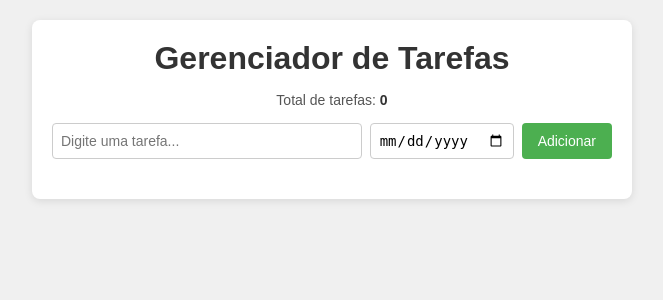
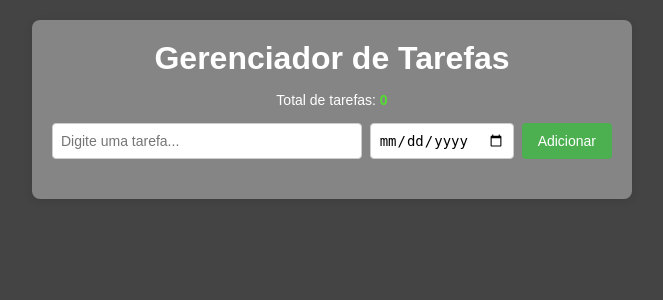
Before and after one commit to JoseMartins08/PROJETO_WEB, a PHP site: page / in a window 1280 px wide. Shown: the top 300 px of the page, without its empty margins (308-971 px from the left). Run offline with PHP 8.4, Linux system fonts and the light colour scheme.

Commit message:
(25/03 19:39) feature: atualizando a página

```diff
--- a/TO-DO LIST/index.html
+++ b/TO-DO LIST/index.html
@@ -23,15 +23,12 @@
     </div>
 
     <script>
-      // Array que guarda todas as tarefas
       var tarefas = [];
 
-      // Função para adicionar tarefa
       function adicionarTarefa() {
         var texto = document.getElementById('inputTarefa').value;
         var data = document.getElementById('inputData').value;
 
-        // Validação: não permite tarefa em branco ou menos de 3 caracteres
         if (texto.trim() === '') {
           alert('Por favor, digite uma tarefa!');
           return;
@@ -42,29 +39,23 @@
           return;
         }
 
-        // Cria objeto da tarefa
         var tarefa = {
           id: Date.now(),
           texto: texto,
           data: data,
           concluida: false
         };
-
-        // Adiciona no array
         tarefas.push(tarefa);
 
-        // Limpa os campos
         document.getElementById('inputTarefa').value = '';
         document.getElementById('inputData').value = '';
 
-        // Atualiza a lista na tela
         renderizarLista();
       }
 
-      // Função que desenha a lista na tela
       function renderizarLista() {
         var ul = document.getElementById('listaTarefas');
-        ul.innerHTML = ''; // limpa a lista
+        ul.innerHTML = '';
 
         for (var i = 0; i < tarefas.length; i++) {
           var t = tarefas[i];
@@ -75,7 +66,6 @@
             li.classList.add('concluida');
           }
 
-          // Monta o conteúdo do item
           var infoData = t.data ? ' — ' + t.data : '';
 
           li.innerHTML =
@@ -87,12 +77,9 @@
 
           ul.appendChild(li);
         }
-
-        // Atualiza o contador
         document.getElementById('numTarefas').textContent = tarefas.length;
       }
 
-      // Marca ou desmarca uma tarefa como concluída
       function concluirTarefa(id) {
         for (var i = 0; i < tarefas.length; i++) {
           if (tarefas[i].id === id) {
@@ -103,7 +90,6 @@
         renderizarLista();
       }
 
-      // Remove uma tarefa da lista
       function removerTarefa(id) {
         var novaLista = [];
         for (var i = 0; i < tarefas.length; i++) {
@@ -113,14 +99,7 @@
         }
         tarefas = novaLista;
         renderizarLista();
-      }
-
-      // Permite adicionar tarefa pressionando Enter
-      document.getElementById('inputTarefa').addEventListener('keypress', function(e) {
-        if (e.key === 'Enter') {
-          adicionarTarefa();
-        }
-      });
+      };
     </script>
 
   </body>
--- a/TO-DO LIST/style.css
+++ b/TO-DO LIST/style.css
@@ -1,4 +1,3 @@
-/* ===== RESET BÁSICO ===== */
 * {
   margin: 0;
   padding: 0;
@@ -7,15 +6,14 @@
 
 body {
   font-family: Arial, sans-serif;
-  background-color: #f0f0f0;
+  background-color: #444444;
   padding: 20px;
 }
 
-/* ===== CONTAINER PRINCIPAL ===== */
 #container {
   max-width: 600px;
   margin: 0 auto;
-  background-color: #fff;
+  background-color: #858585;
   padding: 20px;
   border-radius: 8px;
   box-shadow: 0 2px 8px rgba(0, 0, 0, 0.1);
@@ -24,23 +22,21 @@ body {
 h1 {
   text-align: center;
   margin-bottom: 15px;
-  color: #333;
+  color: #ffffff;
 }
 
-/* ===== CONTADOR ===== */
 #contador {
   text-align: center;
   margin-bottom: 15px;
   font-size: 14px;
-  color: #555;
+  color: #ffffff;
 }
 
 #numTarefas {
   font-weight: bold;
-  color: #333;
+  color: #51e02d;
 }
 
-/* ===== FORMULÁRIO ===== */
 #formulario {
   display: flex;
   gap: 8px;
@@ -77,7 +73,6 @@ h1 {
   background-color: #45a049;
 }
 
-/* ===== LISTA DE TAREFAS ===== */
 #listaTarefas {
   list-style: none;
 }
@@ -93,7 +88,6 @@ h1 {
   background-color: #fafafa;
 }
 
-/* Tarefa concluída */
 #listaTarefas li.concluida {
   background-color: #e8f5e9;
 }
@@ -103,13 +97,11 @@ h1 {
   color: #999;
 }
 
-/* ===== TEXTO DA TAREFA ===== */
 .textoTarefa {
   font-size: 14px;
   color: #333;
 }
 
-/* ===== BOTÕES DAS TAREFAS ===== */
 .botoes {
   display: flex;
   gap: 6px;
@@ -124,7 +116,6 @@ h1 {
   color: white;
 }
 
-/* Botão Concluir */
 .botoes button:first-child {
   background-color: #2196F3;
 }
@@ -133,7 +124,6 @@ h1 {
   background-color: #1976D2;
 }
 
-/* Botão Remover */
 .botoes button:last-child {
   background-color: #f44336;
 }
```
